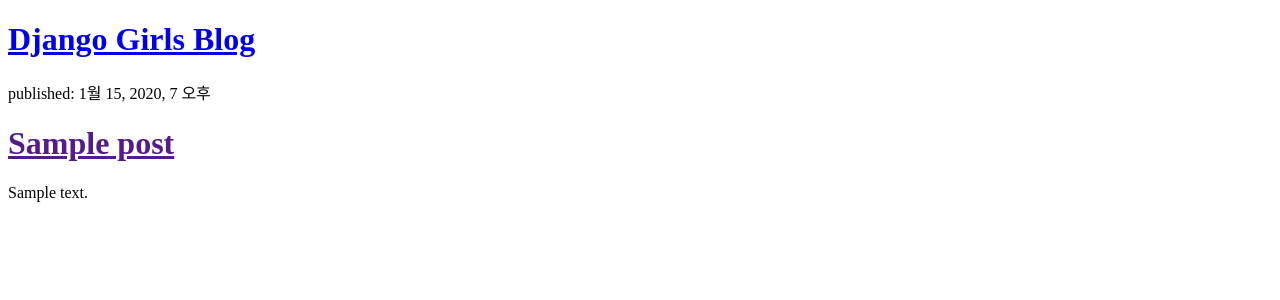
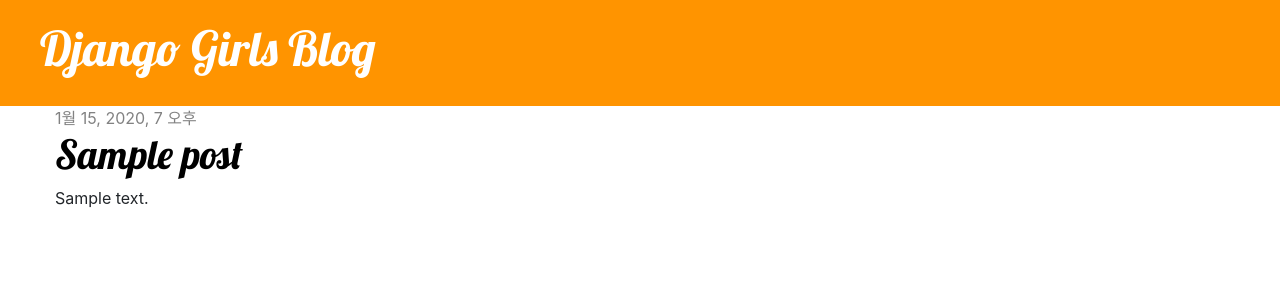
Before and after one commit to KIMSG/lownfood, a Django app: page / in a window 1280 px wide. Shown: the top 300 px of the page. Run offline with Django 3.2, Linux system fonts and the light colour scheme; tables that the repository leaves empty hold one stand-in row (values such as "Sample post"); some libraries are stand-ins or nearby versions.

Commit message:
Added view and template for detailed blog post as well as CSS for the site.

```diff
--- /dev/null
+++ b/blog/static/css/blog.css
@@ -0,0 +1,50 @@
+h1 a {
+    color: #FCA205;
+    font-family: 'Lobster';
+}
+.page-header {
+    background-color: #ff9400;
+    margin-top: 0;
+    padding: 20px 20px 20px 40px;
+}
+
+.page-header h1, .page-header h1 a, .page-header h1 a:visited, .page-header h1 a:active {
+    color: #ffffff;
+    font-size: 36pt;
+    text-decoration: none;
+}
+
+.content {
+    margin-left: 40px;
+}
+
+h1, h2, h3, h4 {
+    font-family: 'Lobster', cursive;
+}
+
+.date {
+    color: #828282;
+}
+
+.save {
+    float: right;
+}
+
+.post-form textarea, .post-form input {
+    width: 100%;
+}
+
+.top-menu, .top-menu:hover, .top-menu:visited {
+    color: #ffffff;
+    float: right;
+    font-size: 26pt;
+    margin-right: 20px;
+}
+
+.post {
+    margin-bottom: 70px;
+}
+
+.post h1 a, .post h1 a:visited {
+    color: #000000;
+}
--- /dev/null
+++ b/blog/templates/blog/base.html
@@ -0,0 +1,36 @@
+{% load staticfiles %}
+<!DOCTYPE html>
+<html lang="ko">
+
+<head>
+  <meta charset="utf-8">
+  <!-- Required meta tags -->
+  <meta charset="utf-8">
+  <meta name="viewport" content="width=device-width, initial-scale=1, shrink-to-fit=no">
+
+  <link rel="stylesheet" href="https://stackpath.bootstrapcdn.com/bootstrap/4.1.1/css/bootstrap.min.css" integrity="sha384-WskhaSGFgHYWDcbwN70/dfYBj47jz9qbsMId/iRN3ewGhXQFZCSftd1LZCfmhktB" crossorigin="anonymous">
+  <script src="https://code.jquery.com/jquery-3.3.1.slim.min.js" integrity="sha384-q8i/X+965DzO0rT7abK41JStQIAqVgRVzpbzo5smXKp4YfRvH+8abtTE1Pi6jizo" crossorigin="anonymous"></script>
+  <script src="https://cdnjs.cloudflare.com/ajax/libs/popper.js/1.14.3/umd/popper.min.js" integrity="sha384-ZMP7rVo3mIykV+2+9J3UJ46jBk0WLaUAdn689aCwoqbBJiSnjAK/l8WvCWPIPm49" crossorigin="anonymous"></script>
+  <script src="https://stackpath.bootstrapcdn.com/bootstrap/4.1.1/js/bootstrap.min.js" integrity="sha384-smHYKdLADwkXOn1EmN1qk/HfnUcbVRZyYmZ4qpPea6sjB/pTJ0euyQp0Mk8ck+5T" crossorigin="anonymous"></script>
+  <link rel="stylesheet" href="{% static 'css/blog.css' %}">
+  <link href="//fonts.googleapis.com/css?family=Lobster&subset=latin,latin-ext" rel="stylesheet" type="text/css">
+
+
+  <title>장고 걸스 블로그</title>
+</head>
+
+<body>
+    <div class="page-header">
+        <h1><a href="/">Django Girls Blog</a></h1>
+    </div>
+    <div class="content container">
+        <div class="row">
+            <div class="col-md-8">
+            {% block content %}
+            {% endblock %}
+            </div>
+        </div>
+    </div>
+</body>
+
+</html>
--- a/blog/templates/blog/post_list.html
+++ b/blog/templates/blog/post_list.html
@@ -1,24 +1,12 @@
-<!DOCTYPE html>
-<html lang="ko">
-
-<head>
-  <meta charset="utf-8">
-  <title>T</title>
-</head>
-
-<body>
-  <div>
-    <h1><a href="/">Django Girls Blog</a></h1>
-</div>
-
-{% for post in posts %}
-    <div>
-        <p>published: {{ post.published_date }}</p>
-        <h1><a href="">{{ post.title }}</a></h1>
-        <p>{{ post.text|linebreaksbr }}</p>
-    </div>
-{% endfor %}
-
-</body>
-
-</html>
+{% extends 'blog/base.html' %}
+{% block content %}
+    {% for post in posts %}
+        <div class="post">
+            <div class="date">
+                {{ post.published_date }}
+            </div>
+            <h1><a href="{% url 'post_detail' pk=post.pk %}">{{ post.title }}</a></h1>
+            <p>{{ post.text|linebreaksbr }}</p>
+        </div>
+    {% endfor %}
+{% endblock %}
--- a/blog/urls.py
+++ b/blog/urls.py
@@ -3,4 +3,6 @@ from . import views
 
 urlpatterns = [
     url(r'^$', views.post_list, name='post_list'),
+    url(r'^post/(?P<pk>\d+)/$', views.post_detail, name='post_detail'),
+
 ]
--- a/blog/views.py
+++ b/blog/views.py
@@ -1,9 +1,15 @@
 from django.shortcuts import render
 from django.utils import timezone
+from django.shortcuts import render, get_object_or_404
 from .models import Post
 
 # Create your views here.
 def post_list(request):
     # posts = Post.objects.filter(published_date__lte=timezone.now()).order_by('published_date')
     posts = Post.objects.all().order_by('published_date')
+    # posts = Post.objects.get(pk=pk)
     return render(request, 'blog/post_list.html', {'posts': posts})
+
+def post_detail(request, pk):
+    post = get_object_or_404(Post, pk=pk)
+    return render(request, 'blog/post_detail.html', {'post': post})
```
Also changed, not shown: blog/templates/blog/post_detail.html (added, +13 -0 lines).
